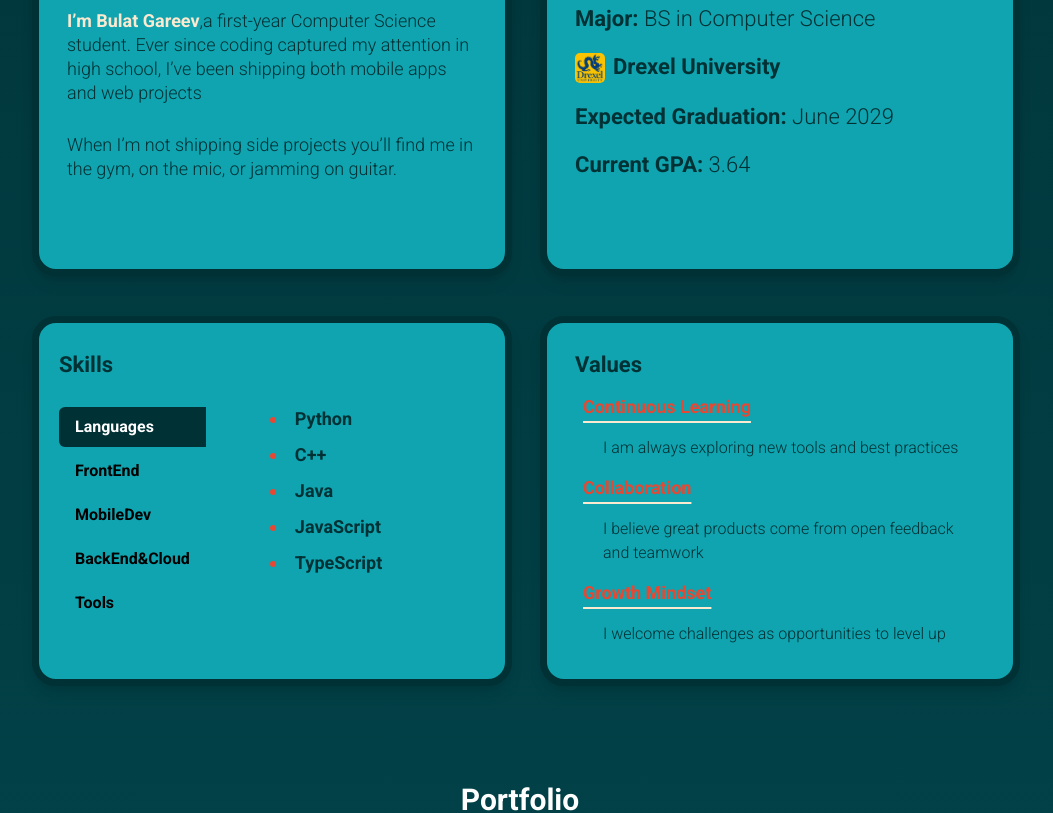
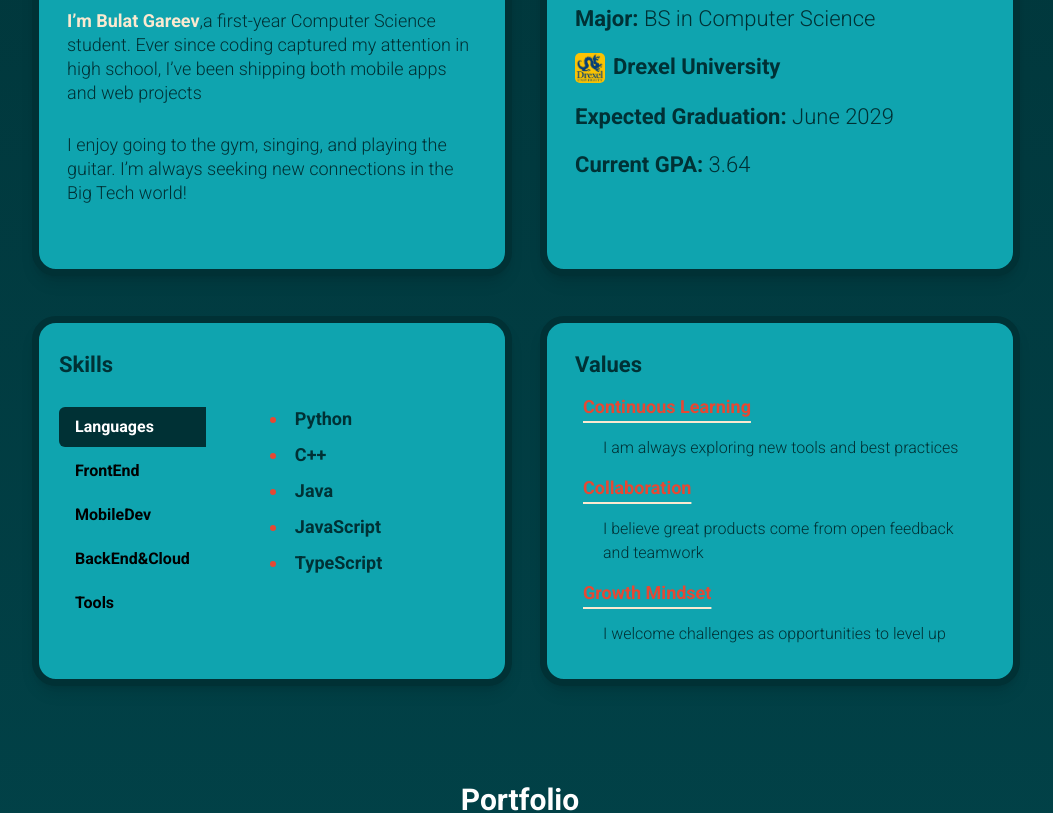
Before and after one commit to gareev-bulat/PortfolioWebsite, a Next.js app: page / in a window 1280 px wide. Shown: the part 860-1673 px from the top of the page, without its empty margins (120-1173 px from the left). Built offline with nearby package versions, Linux system fonts and the light colour scheme.

Commit message:
link one project with github, resume update

```diff
--- a/components/aboutme.tsx
+++ b/components/aboutme.tsx
@@ -36,8 +36,7 @@ const Aboutme = () => {
               and web projects
             </p>
             <p className="font-light text-base">
-              When I’m not shipping side projects you’ll find me in the gym, on
-              the mic, or jamming on guitar.
+              I enjoy going to the gym, singing, and playing the guitar. I’m always seeking new connections in the Big Tech world!
             </p>
           </article>
           <article className="card w-[470px] sm:w-[640px] md:w-[480px]">
--- a/components/footer.tsx
+++ b/components/footer.tsx
@@ -6,7 +6,7 @@ const Footer = () => {
     <footer className="h-[230px] mx-20 px-6 flex flex-col items-center justify-center rounded-t-3xl bg-[linear-gradient(180deg,_#0FA4AF_0%,_#895040_89%)] mt-10">
         <h3 className='-mt-4 text-2xl tracking-[0.4em] text-white text-center'>BULAT GAREEV</h3>
         <div className='relative text-sm top-12 text-white text-center tracking-[0.4em]'>@2025 Copyright</div>
-        <div className='relative text-sm top-12 pt-5 text-white text-center tracking-[0.3em]'>All right reserved by Bulat Gareev</div>
+        <div className='relative text-sm top-12 pt-5 text-white text-center tracking-[0.3em]'>All rights reserved by Bulat Gareev</div>
     </footer>
 
   )
--- a/components/projectCard.tsx
+++ b/components/projectCard.tsx
@@ -27,7 +27,7 @@ const GITHUB_links = {
 
   "PawNav": 'https://github.com/gareev-bulat/PawNav.git',
   "HeadlineTrader": 'https://github.com/gareev-bulat/HeadlineTrader.git',
-  "CurrencyConverter": 'https://github.com/gareev-bulat/HeadlineTrader.git',
+  "CurrencyConverter": 'https://github.com/gareev-bulat/Currency-Converter.git',
 
 
 }
```
Also changed, not shown: 1 other file (tests, documents, lock files or other folders).
